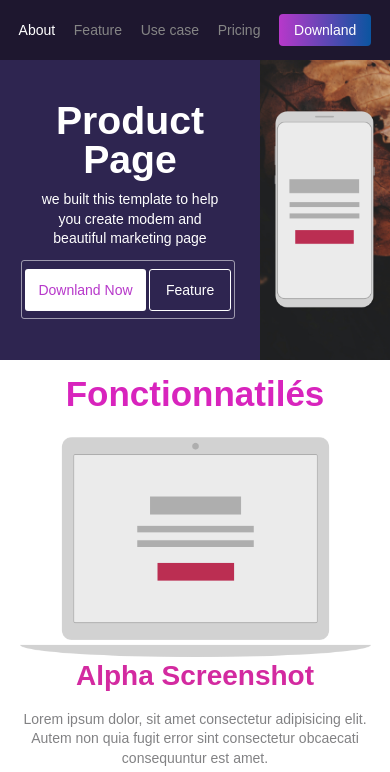
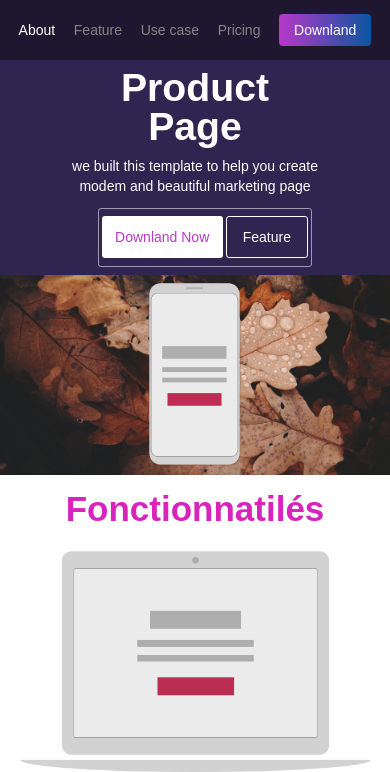
Before and after one commit to 2191sebasjimenez1110/Bleux, a plain HTML site: page index.html in a window 390 px wide. Shown: the part 69-841 px from the top of the page. Drawn offline with Linux system fonts and the light colour scheme; a web font is replaced by a local one.

Commit message:
responsive movil

```diff
--- a/css/style.css
+++ b/css/style.css
@@ -420,6 +420,14 @@ body{
     *{
         font-size: 14px;
     }
+    .encabezado{
+        display: block;
+        height: auto;
+    }
+    .title-header{
+        padding-top: 2%;
+        width: 100%;
+    }
     .title-information{
         font-size: 2.5em;
     }
@@ -432,7 +440,15 @@ body{
     }
     .container-button{
         width: 90%;
-        margin-left: 6%;
+        margin-bottom: 2%;
+        margin-right: 0;
+        padding-left: 20%;
+    }
+    .header-img{
+        width: 100%;
+    }
+    .header-img img{
+        padding: 2% 0;
     }
     .header-buttom{
         width: 55vw;
```
